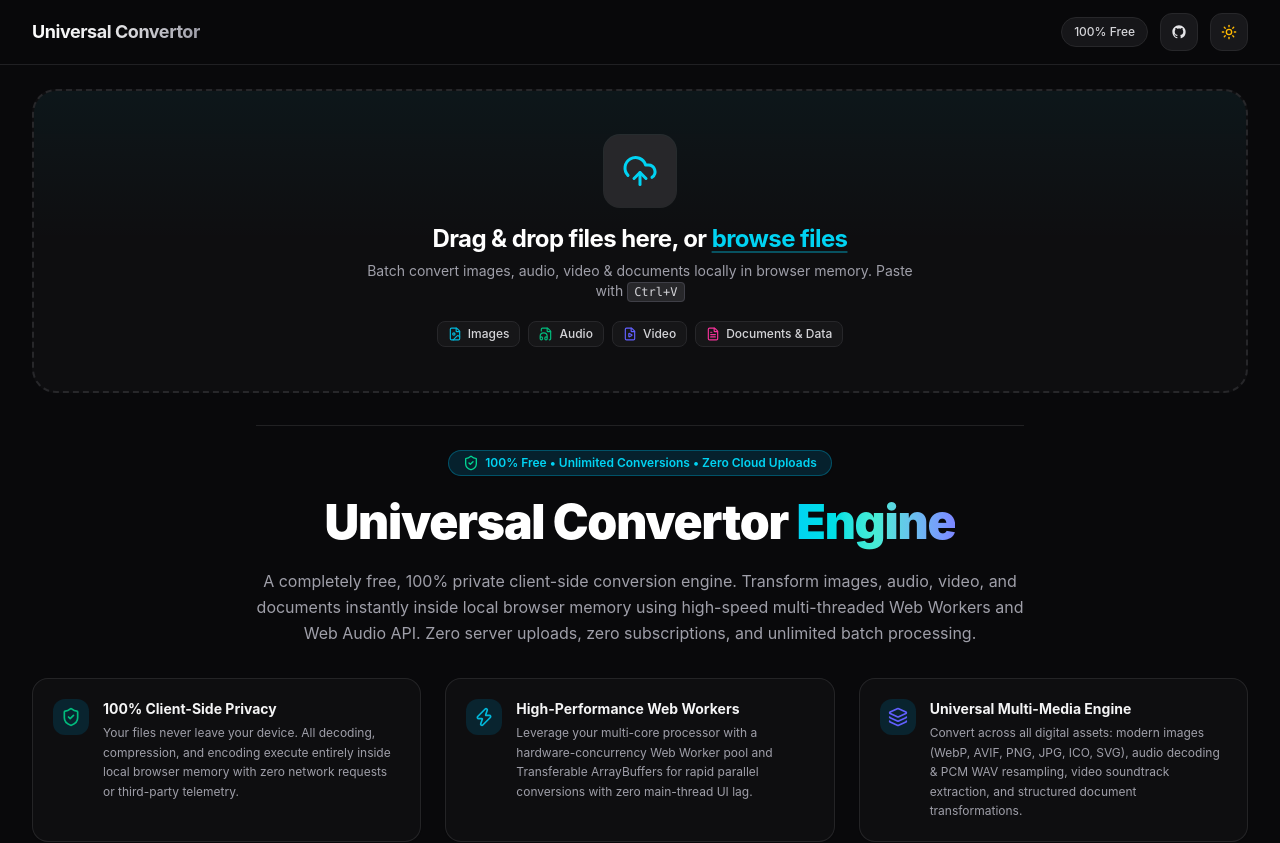
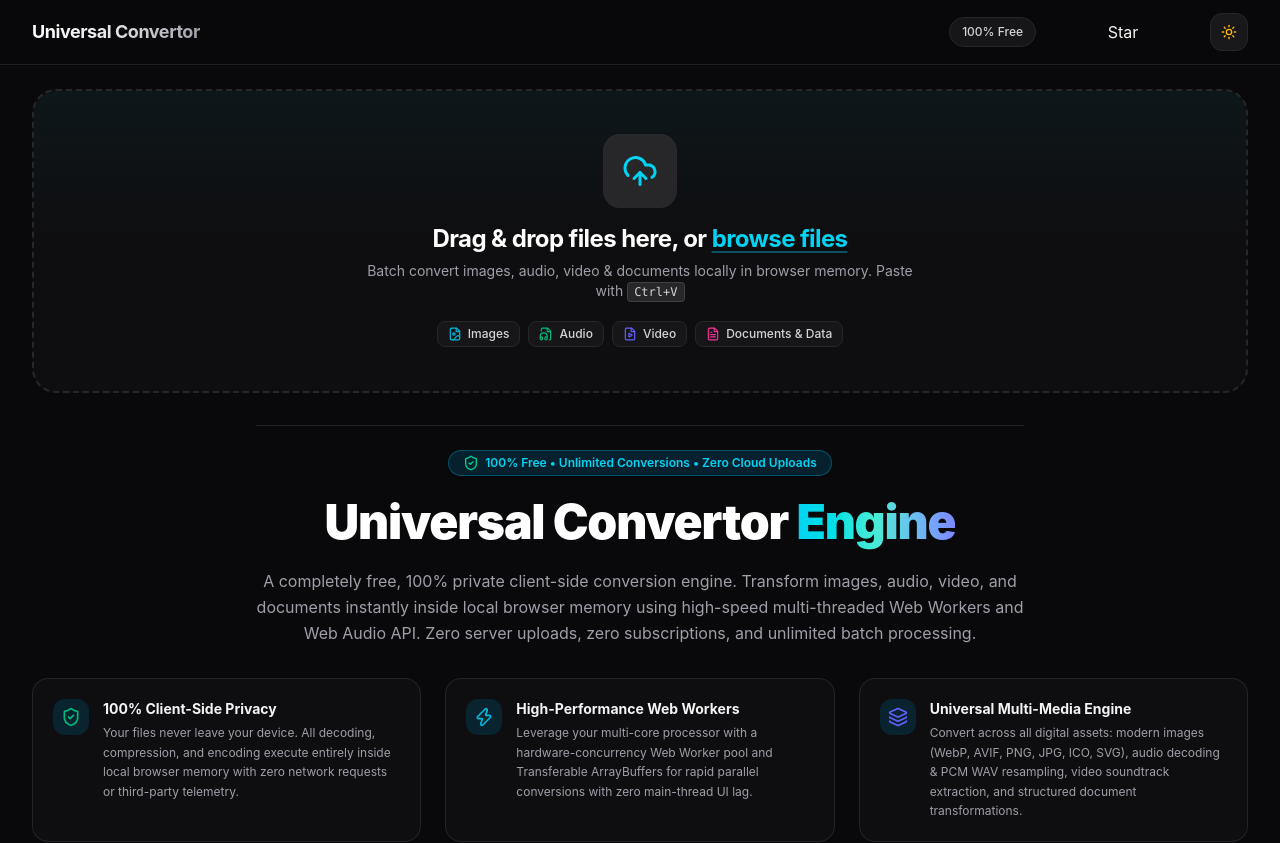
Before and after one commit to emadtoranji/universal-convertor, a React (Vite) app: page / in a window 1280 px wide. Shown: the top 843 px of the page. Built offline with nearby package versions, Linux system fonts and the light colour scheme.

Commit message:
feat(ui): integrate interactive github star button in header

```diff
--- a/index.html
+++ b/index.html
@@ -40,6 +40,7 @@
         "description": "100% Free, high-speed, client-side converter for images, audio, video, and documents with zero server uploads."
       }
     </script>
+    <script async defer src="https://buttons.github.io/buttons.js"></script>
   </head>
   <body class="bg-zinc-50 dark:bg-zinc-950 text-zinc-900 dark:text-zinc-100 antialiased selection:bg-cyan-500/20 selection:text-cyan-600 dark:selection:text-cyan-300 min-h-screen transition-colors duration-200">
     <div id="root"></div>
--- a/src/components/Header.tsx
+++ b/src/components/Header.tsx
@@ -1,5 +1,5 @@
 import React from 'react';
-import {  Moon, Sun } from 'lucide-react';
+import { Moon, Sun } from 'lucide-react';
 import { t } from '../utils/i18n';
 
 interface HeaderProps {
@@ -11,6 +11,46 @@ const HeaderComponent: React.FC<HeaderProps> = ({
   isDark,
   onToggleTheme,
 }): React.ReactElement => {
+  const containerRef = React.useRef<HTMLDivElement>(null);
+
+  React.useEffect(() => {
+    const container = containerRef.current;
+    if (!container) {
+      return;
+    }
+
+    container.innerHTML = '';
+    const anchor = document.createElement('a');
+    anchor.className = 'github-button';
+    anchor.href = 'https://github.com/emadtoranji/universal-convertor';
+    anchor.setAttribute('data-icon', 'octicon-star');
+    anchor.setAttribute('data-size', 'large');
+    anchor.setAttribute('data-show-count', 'true');
+    anchor.setAttribute(
+      'data-color-scheme',
+      isDark
+        ? 'no-preference: dark; light: dark; dark: dark;'
+        : 'no-preference: light; light: light; dark: light;'
+    );
+    anchor.setAttribute(
+      'aria-label',
+      'Star emadtoranji/universal-convertor on GitHub'
+    );
+    anchor.textContent = 'Star';
+    container.appendChild(anchor);
+
+    const oldScript = document.getElementById('github-buttons-script');
+    if (oldScript) {
+      oldScript.remove();
+    }
+    const script = document.createElement('script');
+    script.id = 'github-buttons-script';
+    script.src = 'https://buttons.github.io/buttons.js';
+    script.async = true;
+    script.defer = true;
+    document.body.appendChild(script);
+  }, [isDark]);
+
   return (
     <header className="sticky top-0 z-40 backdrop-blur-xl bg-white/80 dark:bg-zinc-950/80 border-b border-zinc-200 dark:border-zinc-800/80 transition-colors duration-200">
       <div className="max-w-7xl mx-auto px-3 sm:px-6 lg:px-8 h-14 sm:h-16 flex items-center justify-between gap-2">
@@ -32,27 +72,26 @@ const HeaderComponent: React.FC<HeaderProps> = ({
             <span className="font-medium">{t.header.brand.badge}</span>
           </div>
 
-
-          <a
-            href="https://github.com/emadtoranji"
-            target="_blank"
-            rel="noopener noreferrer"
-            className="p-2 sm:p-2.5 rounded-xl bg-zinc-100 hover:bg-zinc-200 dark:bg-zinc-900 dark:hover:bg-zinc-800 border border-zinc-200 dark:border-zinc-800 text-zinc-700 dark:text-zinc-300 transition-colors inline-flex items-center justify-center cursor-pointer"
-            aria-label={t.header.github.ariaLabel}
-            title={t.header.github.title}
+          <div
+            ref={containerRef}
+            className="flex items-center min-h-[28px] min-w-[90px] sm:min-w-[150px] justify-center transition-all duration-200"
           >
-            <svg
-              className="w-4 h-4 fill-current text-zinc-800 dark:text-zinc-200"
-              viewBox="0 0 24 24"
-              aria-hidden="true"
+            <a
+              className="github-button inline-flex items-center gap-1.5 px-3 py-1 text-xs font-semibold rounded-lg bg-zinc-100 hover:bg-zinc-200 dark:bg-zinc-900 dark:hover:bg-zinc-800 border border-zinc-200 dark:border-zinc-800 text-zinc-800 dark:text-zinc-200 transition-colors"
+              href="https://github.com/emadtoranji/universal-convertor"
+              data-icon="octicon-star"
+              data-size="large"
+              data-show-count="true"
+              data-color-scheme={
+                isDark
+                  ? 'no-preference: dark; light: dark; dark: dark;'
+                  : 'no-preference: light; light: light; dark: light;'
+              }
+              aria-label="Star emadtoranji/universal-convertor on GitHub"
             >
-              <path
-                fillRule="evenodd"
-                clipRule="evenodd"
-                d="M12 2C6.477 2 2 6.484 2 12.017c0 4.425 2.865 8.18 6.839 9.504.5.092.682-.217.682-.483 0-.237-.008-.868-.013-1.703-2.782.605-3.369-1.343-3.369-1.343-.454-1.158-1.11-1.466-1.11-1.466-.908-.62.069-.608.069-.608 1.003.07 1.53 1.032 1.53 1.032.892 1.53 2.341 1.088 2.91.832.092-.647.35-1.088.636-1.338-2.22-.253-4.555-1.113-4.555-4.951 0-1.093.39-1.988 1.029-2.688-.103-.253-.446-1.272.098-2.65 0 0 .84-.27 2.75 1.026A9.564 9.564 0 0112 6.844c.85.004 1.705.115 2.504.337 1.909-1.296 2.747-1.027 2.747-1.027.546 1.379.202 2.398.1 2.651.64.7 1.028 1.595 1.028 2.688 0 3.848-2.339 4.695-4.566 4.943.359.309.678.92.678 1.855 0 1.338-.012 2.419-.012 2.747 0 .268.18.58.688.482A10.019 10.019 0 0022 12.017C22 6.484 17.522 2 12 2z"
-              />
-            </svg>
-          </a>
+              Star
+            </a>
+          </div>
 
           <button
             type="button"
--- a/src/worker-edge.ts
+++ b/src/worker-edge.ts
@@ -64,7 +64,7 @@ const workerEdgeHandler = {
     );
     headers.set(
       'Content-Security-Policy',
-      "default-src 'self'; script-src 'self' 'unsafe-eval' 'unsafe-inline' blob:; style-src 'self' 'unsafe-inline'; img-src 'self' data: blob: https://picsum.photos; font-src 'self' data:; worker-src 'self' blob:; connect-src 'self' data: blob:; object-src 'none'; base-uri 'self';"
+      "default-src 'self'; script-src 'self' 'unsafe-eval' 'unsafe-inline' blob: https://buttons.github.io; style-src 'self' 'unsafe-inline'; img-src 'self' data: blob: https://picsum.photos; font-src 'self' data:; worker-src 'self' blob:; connect-src 'self' data: blob: https://api.github.com; frame-src https://ghbtns.com https://buttons.github.io; object-src 'none'; base-uri 'self';"
     );
 
     return new Response(response.body, {
```
